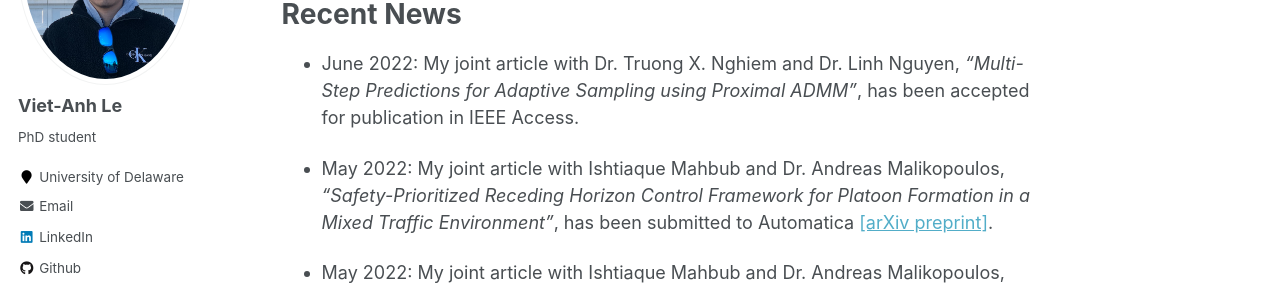
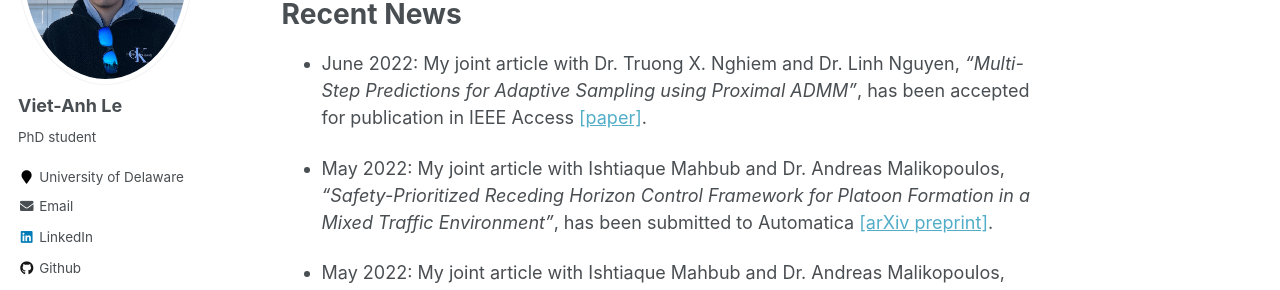
Before and after one commit to vietanhle0101/vietanhle0101.github.io, a Jekyll site: the page built from _pages/about.md, in a window 1280 px wide and 900 px high, scrolled down 627 px. Shown: the part 180-470 px from the top of the window. Built offline with Jekyll 4.4.1, drawn with Linux system fonts in a browser that asks for light colours.

Commit message:
ieee access paper

```diff
--- a/_pages/about.md
+++ b/_pages/about.md
@@ -19,7 +19,7 @@ My current research interest includes Learning-based Control, Model Predictive C
 
 # Recent News
 
-* June 2022: My joint article with Dr. Truong X. Nghiem and Dr. Linh Nguyen, <em>"Multi-Step Predictions for Adaptive Sampling using Proximal ADMM"</em>, has been accepted for publication in IEEE Access.
+* June 2022: My joint article with Dr. Truong X. Nghiem and Dr. Linh Nguyen, <em>"Multi-Step Predictions for Adaptive Sampling using Proximal ADMM"</em>, has been accepted for publication in IEEE Access [[paper]](https://ieeexplore.ieee.org/document/9797705).
 
 * May 2022: My joint article with Ishtiaque Mahbub and Dr. Andreas Malikopoulos, <em>“Safety-Prioritized Receding Horizon Control Framework for Platoon Formation in a Mixed Traffic Environment”</em>, has been submitted to Automatica [[arXiv preprint]](https://arxiv.org/abs/2205.10673).
 
```
Also changed, not shown: _pages/projects.md (+1 -1 lines), 1 other file.
